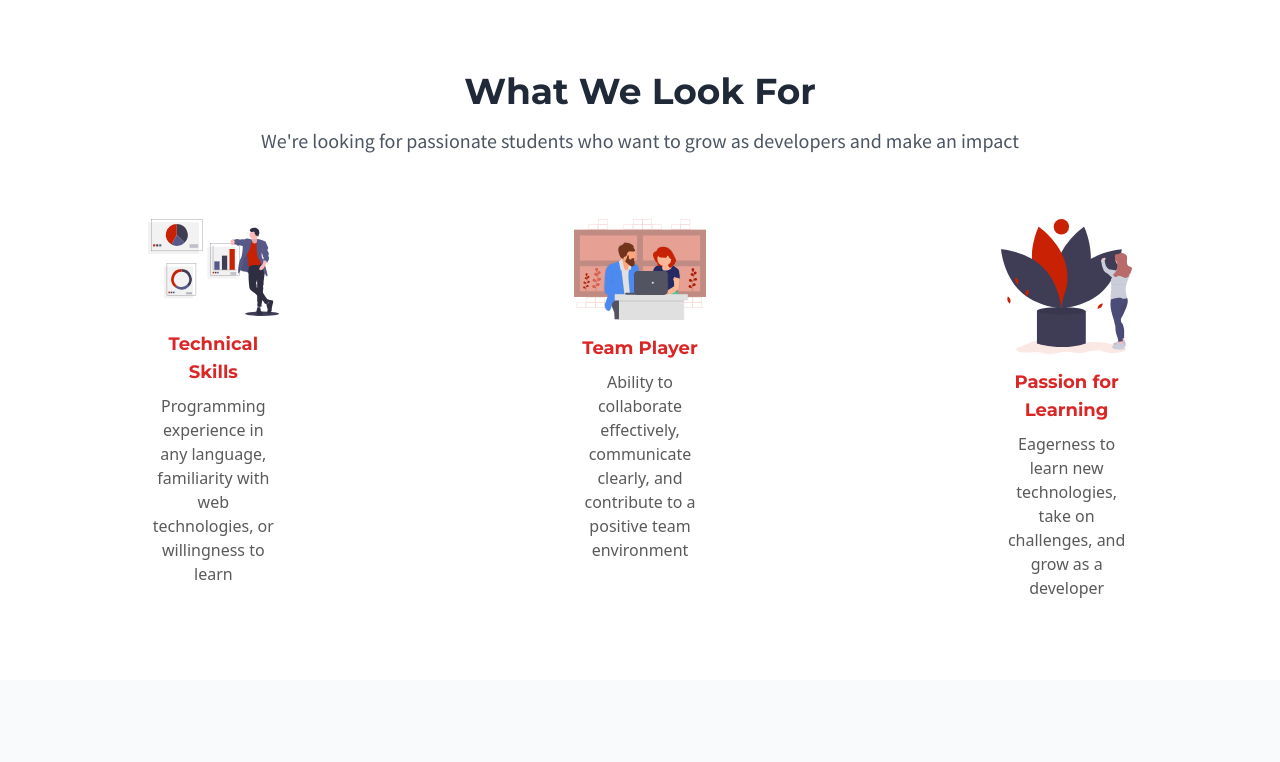
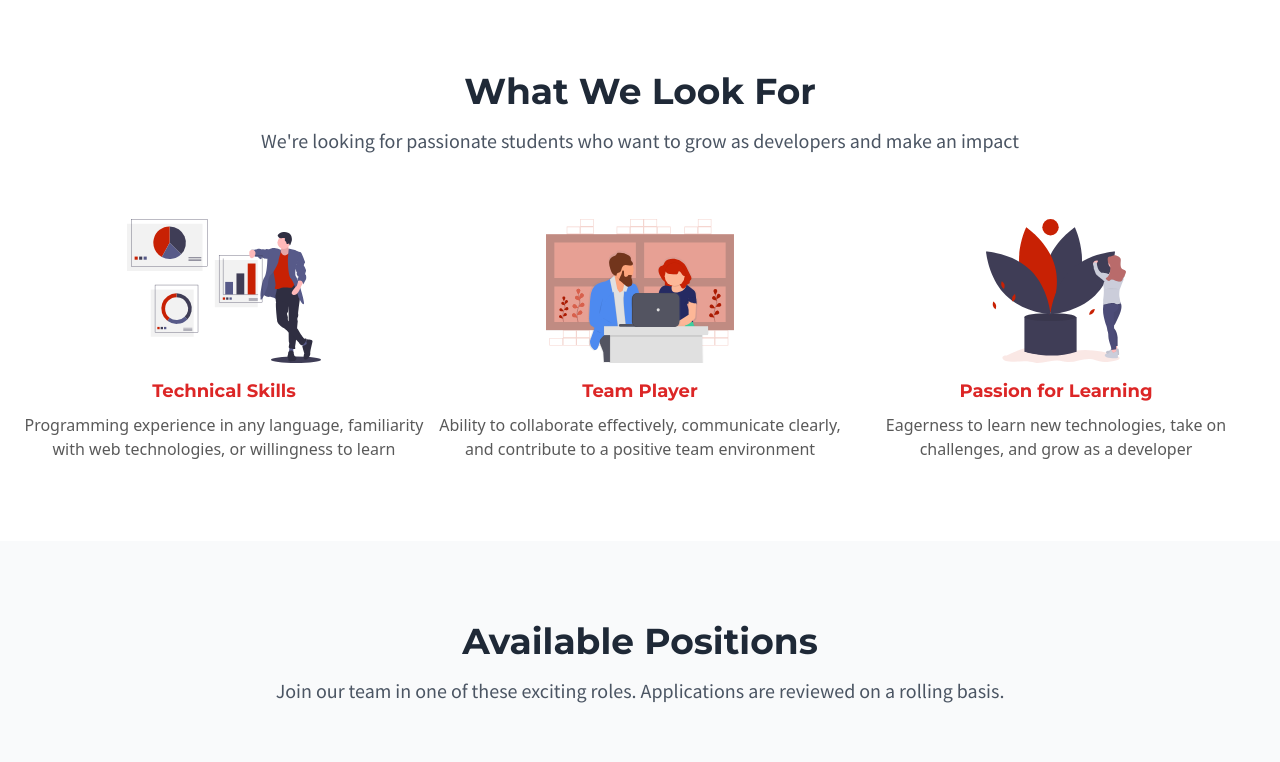
Before and after one commit to build-umass/BUILD-website, a Next.js app in the folder frontend/: page /apply in a window 1280 px wide. Shown: the part 509-1271 px from the top of the page. Built offline with nearby package versions, Linux system fonts and the light colour scheme.

Commit message:
Fixed weird apply cards display

```diff
--- a/frontend/src/pages/apply.tsx
+++ b/frontend/src/pages/apply.tsx
@@ -109,7 +109,8 @@ export default function Apply() {
               developers and make an impact
             </p>
           </div>
-          <div className="grid grid-cols-1 md:grid-cols-3 gap-8 justify-items-center">
+
+          <div className="flex flex-wrap justify-center">
             {lookingFor.map((item, index) => (
               <LookForCard
                 key={index}
@@ -184,7 +185,8 @@ export default function Apply() {
                 Interview
               </h3>
               <p className="text-gray-600 font-source-sans">
-              Have an interview with a BUILD team member consisting of behavioral and technical questions.
+                Have an interview with a BUILD team member consisting of
+                behavioral and technical questions.
               </p>
             </div>
 
@@ -265,8 +267,7 @@ export default function Apply() {
       {/* CTA Section */}
       <section className="py-5 bg-gradient-to-r from-red-900 to-red-600">
         <div className="container mx-auto px-4 text-center">
-          <p className="text-xl text-white font-source-sans mb-8 max-w-3xl mx-auto">
-          </p>
+          <p className="text-xl text-white font-source-sans mb-8 max-w-3xl mx-auto"></p>
         </div>
       </section>
     </div>
```
